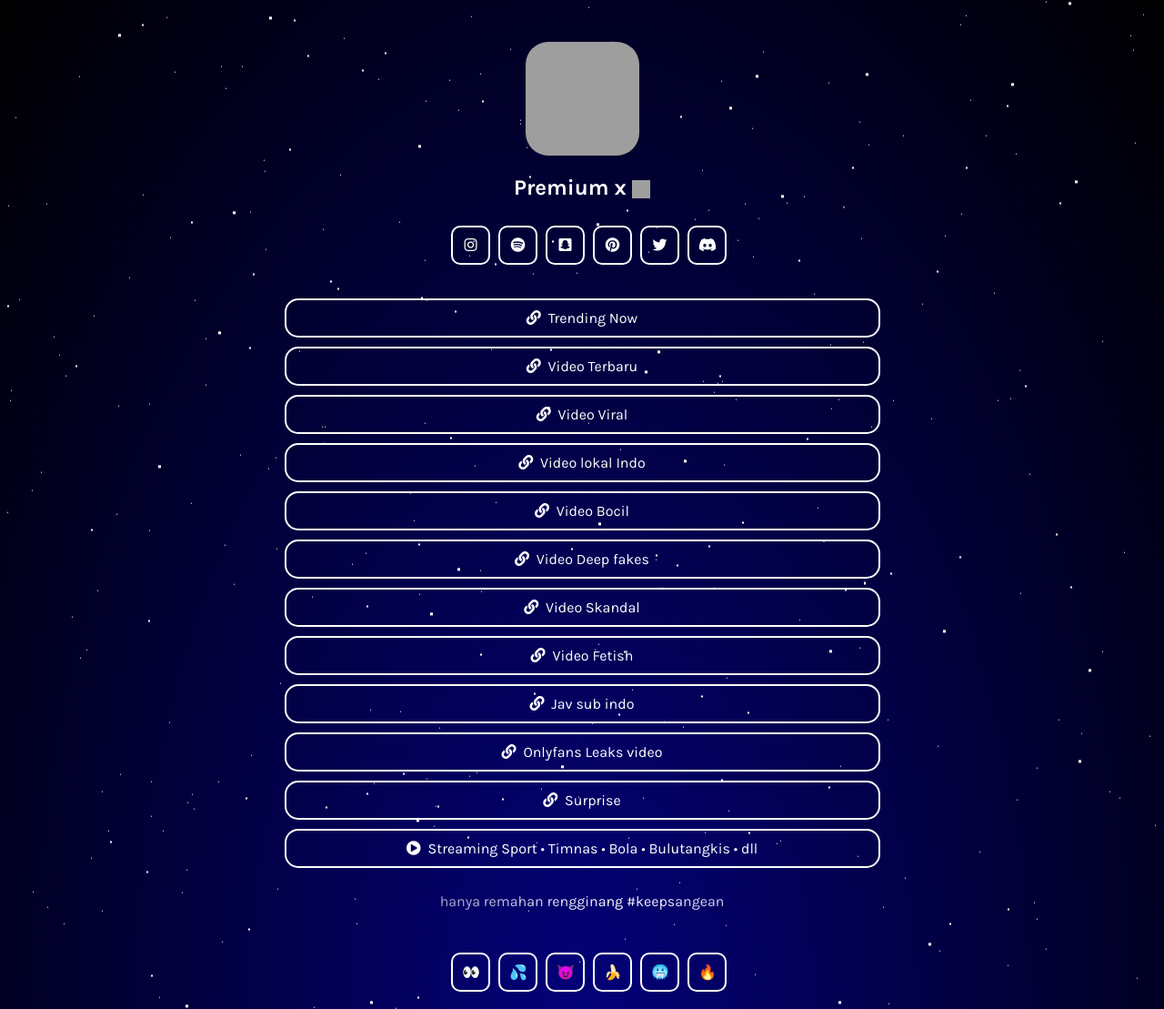
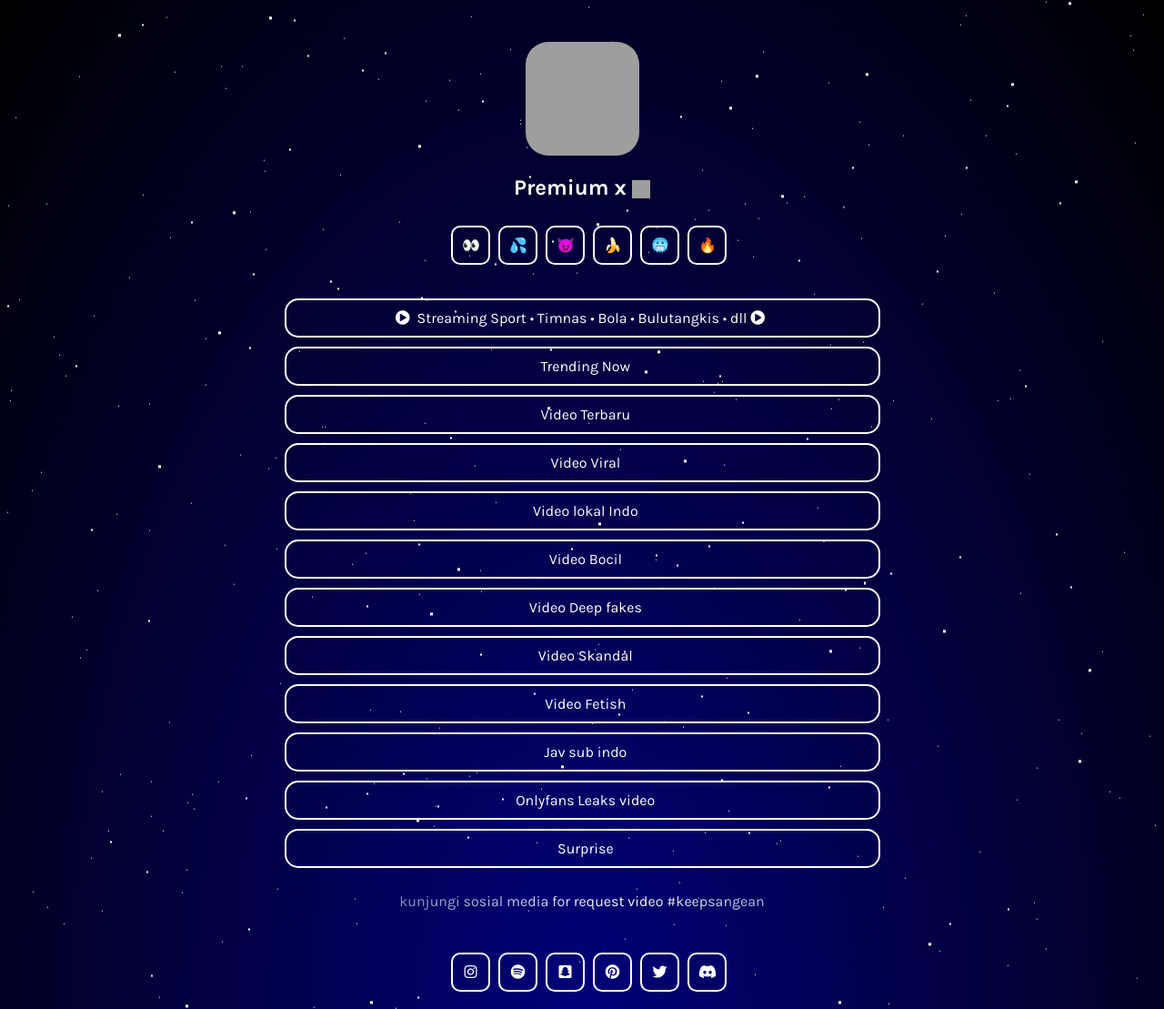
Before and after one commit to alienxproject/bagilink, a plain HTML site: page index.html in a window 1280 px wide. Shown: the top 1109 px of the page at 91% size. Drawn offline with Linux system fonts and the light colour scheme; grey boxes are pictures that could not be loaded.

Commit message:
Update index.html

```diff
--- a/index.html
+++ b/index.html
@@ -46,72 +46,6 @@
     <!-- icon -->
 <div class="icons">
 			<a class="icon" href="" target="_blank">
-				<i class="fab fa-instagram"></i>
-			</a>
-			<a class="icon" href="" target="_blank">
-				<i class="fab fa-spotify"></i>
-			</a>
-			<a class="icon" href="" target="_blank">
-				<i class="fab fa-snapchat-square"></i>
-			</a>
-			<a class="icon" href="" target="_blank">
-				<i class="fab fa-pinterest"></i>
-			</a>
-			<a class="icon" href="https://twitter.com/areavipremium" target="_blank">
-				<i class="fab fa-twitter"></i>
-			</a>
-			<a class="icon" href="" target="_blank">
-				<i class="fab fa-discord"></i>
-			</a>
-		</div>
-
-    <!-- link -->
-    <div id="links">
-      <a class="link" href="https://ds2play.com/f/n3fzeg642p" target="_blank">
-        <i class="fa fa-link">&nbsp;</i> Trending Now
-      </a>
-      <a class="link" href="https://ds2play.com/f/mu3u493mvq" target="_blank">
-        <i class="fa fa-link">&nbsp;</i> Video Terbaru
-      </a>
-      <a class="link" href="https://ds2play.com/f/zo8d3lmnj6" target="_blank">
-        <i class="fa fa-link">&nbsp;</i> Video Viral
-      </a>
-      <a class="link" href="https://ds2play.com/f/tq1inifrvz" target="_blank">
-        <i class="fa fa-link ">&nbsp;</i> Video lokal Indo
-      </a>
-      <a class="link" href="https://ds2play.com/f/y8fxk2wonh" target="_blank">
-        <i class="fa fa-link ">&nbsp;</i> Video Bocil
-      </a>
-	    <a class="link" href="https://ds2play.com/f/oq0qfrmzq4" target="_blank">
-        <i class="fa fa-link ">&nbsp;</i> Video Deep fakes
-      </a>
-      <a class="link" href="https://ds2play.com/f/f9bw9to95e" target="_blank">
-        <i class="fa fa-link ">&nbsp;</i> Video Skandal
-      </a>
-      <a class="link" href="https://ds2play.com/f/0wgja5cnzr" target="_blank">
-        <i class="fa fa-link ">&nbsp;</i> Video Fetish
-      </a>
-      <a class="link" href="https://ds2play.com/f/h221hdmayl" target="_blank">
-        <i class="fa fa-link ">&nbsp;</i> Jav sub indo
-      </a>
-      <a class="link" href="https://ds2play.com/f/c643je5py2" target="_blank">
-        <i class="fa fa-link ">&nbsp;</i> Onlyfans Leaks video
-      </a>
-      <a class="link" href="https://ds2play.com/f/zq0pwk773o" target="_blank">
-        <i class="fa fa-link ">&nbsp;</i> Surprise
-      </a>
-      <a class="link" href="https://alienxproject.github.io/X/" target="_blank">
-        <i class="fa fa-play-circle ">&nbsp;</i> Streaming Sport • Timnas • Bola • Bulutangkis • dll
-      </a>
-    </div>
-
-    <div id="hashtag">
-     hanya remahan rengginang #keepsangean
-    </div>
-
-	      <!-- icon -->
-<div class="icons">
-			<a class="icon" href="" target="_blank">
 				👀
 			</a>
 			<a class="icon" href="" target="_blank">
@@ -131,5 +65,69 @@
 			</a>
 </div>
 
+    <!-- link -->
+    <div id="links">
+      <a class="link" href="https://alienxproject.github.io/X/" target="_blank">
+        <i class="fa fa-play-circle">&nbsp;</i> Streaming Sport • Timnas • Bola • Bulutangkis • dll
+	   <i class="fa fa-play-circle">&nbsp;</i></a>
+      <a class="link" href="https://ds2play.com/f/n3fzeg642p" target="_blank">
+        <i class="">&nbsp;</i> Trending Now
+      </a>
+      <a class="link" href="https://ds2play.com/f/mu3u493mvq" target="_blank">
+        <i class="">&nbsp;</i> Video Terbaru
+      </a>
+      <a class="link" href="https://ds2play.com/f/zo8d3lmnj6" target="_blank">
+        <i class="">&nbsp;</i> Video Viral
+      </a>
+      <a class="link" href="https://ds2play.com/f/tq1inifrvz" target="_blank">
+        <i class="">&nbsp;</i> Video lokal Indo
+      </a>
+      <a class="link" href="https://ds2play.com/f/y8fxk2wonh" target="_blank">
+        <i class="">&nbsp;</i> Video Bocil
+      </a>
+	    <a class="link" href="https://ds2play.com/f/oq0qfrmzq4" target="_blank">
+        <i class="">&nbsp;</i> Video Deep fakes
+      </a>
+      <a class="link" href="https://ds2play.com/f/f9bw9to95e" target="_blank">
+        <i class=" ">&nbsp;</i> Video Skandal
+      </a>
+      <a class="link" href="https://ds2play.com/f/0wgja5cnzr" target="_blank">
+        <i class="">&nbsp;</i> Video Fetish
+      </a>
+      <a class="link" href="https://ds2play.com/f/h221hdmayl" target="_blank">
+        <i class=" ">&nbsp;</i> Jav sub indo
+      </a>
+      <a class="link" href="https://ds2play.com/f/c643je5py2" target="_blank">
+        <i class=" ">&nbsp;</i> Onlyfans Leaks video
+      </a>
+      <a class="link" href="https://ds2play.com/f/zq0pwk773o" target="_blank">
+        <i class="">&nbsp;</i> Surprise
+      </a>
+    </div>
+
+    <div id="hashtag">
+     kunjungi sosial media for request video  #keepsangean
+    </div>
+
+<div class="icons">
+			<a class="icon" href="" target="_blank">
+				<i class="fab fa-instagram"></i>
+			</a>
+			<a class="icon" href="" target="_blank">
+				<i class="fab fa-spotify"></i>
+			</a>
+			<a class="icon" href="" target="_blank">
+				<i class="fab fa-snapchat-square"></i>
+			</a>
+			<a class="icon" href="" target="_blank">
+				<i class="fab fa-pinterest"></i>
+			</a>
+			<a class="icon" href="https://twitter.com/areavipremium" target="_blank">
+				<i class="fab fa-twitter"></i>
+			</a>
+			<a class="icon" href="" target="_blank">
+				<i class="fab fa-discord"></i>
+			</a>
+</div>
   </body>
 </html>
```
